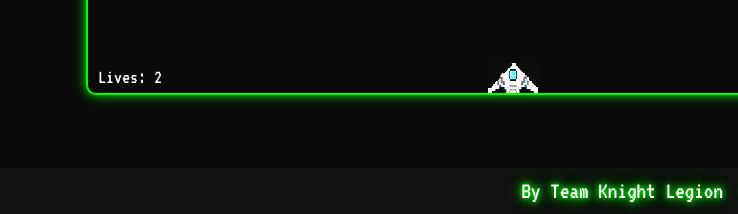
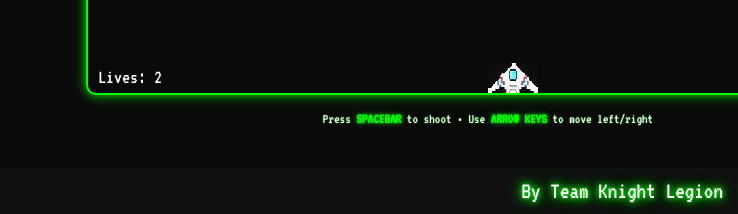
Before and after one commit to ZahiqIbrahim/galactica, a website: page index.html in a window 1280 px wide. Shown: the part 586-800 px from the top of the page, 0-738 px from the left. Drawn offline with Linux system fonts and the light colour scheme; no server answers.

Commit message:
added control instructions

```diff
--- a/index.html
+++ b/index.html
@@ -340,6 +340,35 @@
             position: relative;
             display: inline-block;
         }
+
+        .controls-info {
+            margin-top: 15px;
+            text-align: center;
+            font-family: "Press Start 2P", "VT323", monospace;
+            font-size: clamp(10px, 1.2vw, 14px);
+            color: white;
+            text-shadow: 0 0 2px rgba(0, 255, 0, 0.6);
+            /* Pixelated rendering */
+            image-rendering: pixelated;
+            image-rendering: -moz-crisp-edges;
+            image-rendering: crisp-edges;
+            -webkit-font-smoothing: none;
+            -moz-osx-font-smoothing: grayscale;
+            font-smooth: never;
+        }
+
+        .controls-info p {
+            margin: 0;
+            line-height: 1.4;
+        }
+
+        .key {
+            color: #00ff00;
+            text-shadow:
+                0 0 3px rgba(0, 255, 0, 0.8),
+                0 0 6px rgba(0, 255, 0, 0.6);
+            font-weight: bold;
+        }
         footer {
             flex-shrink: 0;
             font-family: "Press Start 2P", "VT323", monospace;
@@ -533,6 +562,9 @@
                     <button id="submitNameBtn">Submit Score</button>
                 </div>
             </div>
+            <div class="controls-info">
+                <p>Press <span class="key">SPACEBAR</span> to shoot • Use <span class="key">ARROW KEYS</span> to move left/right</p>
+            </div>
             <div id="mobileControls">
                 <div id="leftBtn" class="control-btn">&lt;</div>
                 <div id="fireBtn" class="control-btn">Fire</div>
```
